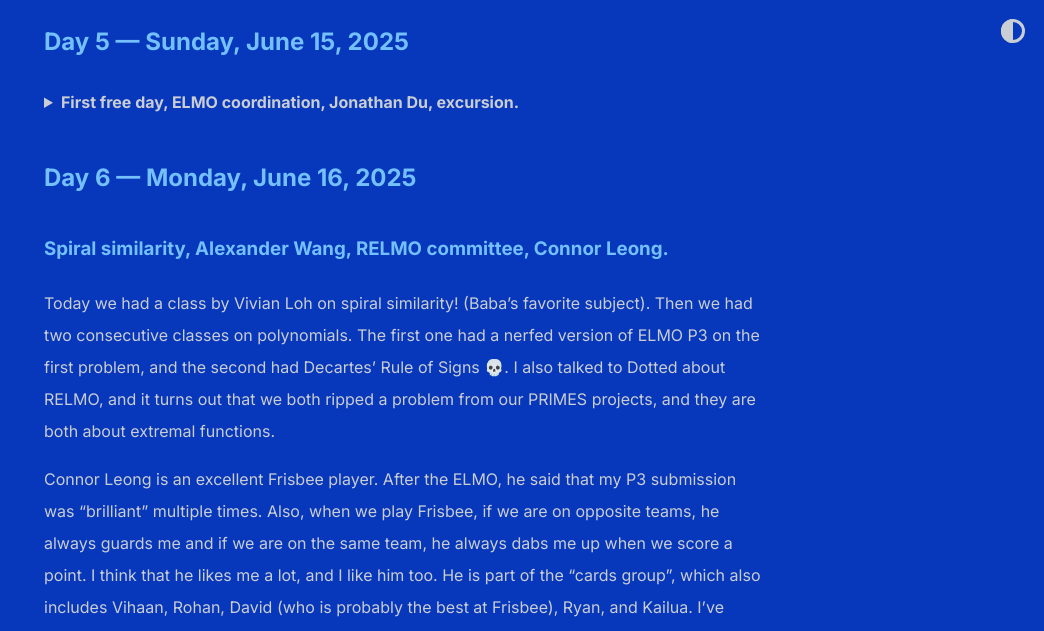
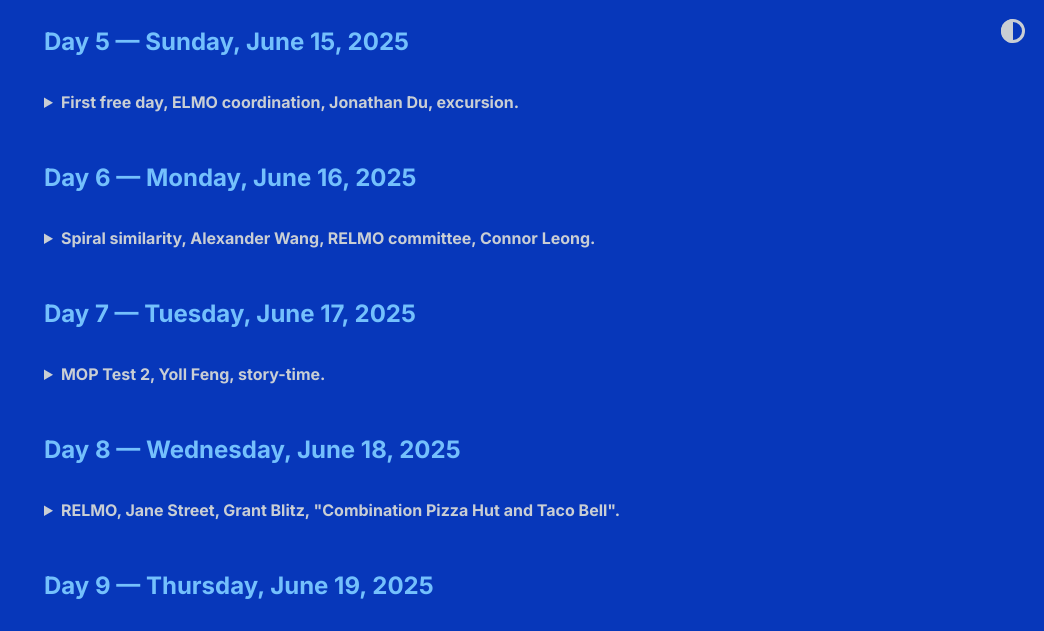
Before and after one commit to shihankanungo/shihankanungo.github.io, a Jekyll site: the page built from mop.md, in a window 1280 px wide and 1400 px high, scrolled down 1145 px. Shown: the top 631 px of the window, without its empty margins (236-1280 px from the left). Built offline with Jekyll 4.4.1, drawn with Linux system fonts in a browser that asks for light colours; some of the changed text lies outside the part shown.

Commit message:
Update mop.md

```diff
--- a/mop.md
+++ b/mop.md
@@ -146,7 +146,8 @@
 
 ## Day 6 &mdash; Monday, June 16, 2025
 
-### Spiral similarity, Alexander Wang, RELMO committee, Connor Leong.
+<details>
+<summary><b>Spiral similarity, Alexander Wang, RELMO committee, Connor Leong.</b></summary>
 
 Today we had a class by Vivian Loh on spiral similarity! (Baba’s favorite subject). Then we had two consecutive classes on polynomials. The first one had a nerfed version of ELMO P3 on the first problem, and the second had Decartes’ Rule of Signs 💀. I also talked to Dotted about RELMO, and it turns out that we both ripped a problem from our PRIMES projects, and they are both about extremal functions.
 
@@ -160,13 +161,15 @@
 
 <p align="center"><img src="/images/mop6.png" width="400"/> <br> <span style="color: gray"> Breakfast in the cafeteria. </span> </p>
 
-[↪️ Back to top](https://shihankanungo.github.io/mop)
+<a href="https://shihankanungo.github.io/mop">↪️ Back to top</a>
 
-<br>
+</details>
+
 
 ## Day 7 &mdash; Tuesday, June 17, 2025
 
-### MOP Test 2, Yoll Feng, story-time.
+<details>
+<summary><b>MOP Test 2, Yoll Feng, story-time.</b></summary>
 
 MOP Test 2 was today. Problem 1 was an anti-problem!!!! I spent almost 3 hours on it, and I seriously thought that I was going to get swept. But I got it eventually. Unfortunately, I didn’t have time to solve P2, which was hard. I had all the right ideas though, and if I had more time I think I would have got it. It turns out that I was kind of right to be scared &mdash; Jonathan and Oron both got swept, and I am predicting 720.
 
@@ -176,15 +179,16 @@
 
 Today was storytime; I had completely forgotten about it. I hadn’t checked my computer the whole day since I didn’t take it in my bag, so I didn’t see Baba’s message. I went after I called Baba and I saw the message, but it was too late. Hopefully, I will catch another one before MOP ends.
 
-In this MOP test, I didn’t make any mistakes. However, I think that I might have spent a bit too much time on P1 going down a rabbit hole. I think that I should remember to stop and look for alternate approaches; I sometimes trust my intuition too much.
+In this MOP test, I didn’t make any mistakes. However, I think that I might have spent a bit too much time on P1 going down a rabbit hole. I think that I should remember to stop and look for alternate approaches; I sometimes trust my intuition too much. <br>
 
-[↪️ Back to top](https://shihankanungo.github.io/mop)
+<a href="https://shihankanungo.github.io/mop">↪️ Back to top</a>
 
-<br>
+</details>
 
 ## Day 8 &mdash; Wednesday, June 18, 2025
 
-### RELMO, Jane Street, Grant Blitz, "Combination Pizza Hut and Taco Bell".
+<details>
+<summary><b>RELMO, Jane Street, Grant Blitz, "Combination Pizza Hut and Taco Bell".</b></summary>
 
 I worked on my RELMO problems today. It’s not easy to write problems; even if you’re trying to make them as bad as possible. I have a problem taken from my Geneson project; unfortunately I don’t know how to solve it. I was able to finish the second one; about the S-matrix conjecture.
 
@@ -196,15 +200,16 @@
 
 <p align="center"><img src="/images/mop8.png" width="500"/> <br> <span style="color: gray"> Estimathon! L to R: Daniel, Kevin, Tarun, Aryan, (also Michael, Oron). </span> </p>
 
-MOP test 3 is tomorrow; I want to make this my “comeback”. I would like to solve a hard problem; a problem that I’m proud of doing.
+MOP test 3 is tomorrow; I want to make this my “comeback”. I would like to solve a hard problem; a problem that I’m proud of doing. <br>
 
-[↪️ Back to top](https://shihankanungo.github.io/mop)
+<a href="https://shihankanungo.github.io/mop">↪️ Back to top</a>
 
-<br>
+</details>
 
 ## Day 9 &mdash; Thursday, June 19, 2025
 
-### MOP Test 3, "Combination Pizza Hut and Taco Bell", ANT, Jiahe Liu, story-time.
+<details>
+<summary><b>MOP Test 3, "Combination Pizza Hut and Taco Bell", ANT, Jiahe Liu, story-time.</b></summary>
 
 MOP Test 3 was today; I was able to solve P1 quite easily using _Combination Pizza Hut and Taco Bell_; essentially, we had a sequence with two properties and I called the first one _Pizza Hut_ and the second one _Taco Bell_. P2 was a hard geo problem (which only Tiger solved synthetically; everyone else complex bashed or used the isoptic cubic) &mdash; I just submitted the lyrics to _Combination Pizza Hut and Taco Bell_; I’m hoping to get a style score satisfying x(1-x)=0. P3 was a combo problem which I fakesolved (argh!!). I got the first idea, which was to make it a graph, but I thought there was only one possibility for the graph. I had even checked and rewritten my solution, but I didn’t catch the mistake. I believe I would have solved the problem if I had caught the mistake.
 
@@ -216,15 +221,17 @@
 
 I attended storytime today. The discussions were quite stimulating. We talked about old- vs. new MOP; how COVID affected math olympiads; Zuming Feng stories; and more. I’m glad that I attended, and I’ll definitely go again.
 
-Tomorrow, I will ask Evan Chen to make me a geo bashing handout. I’ve realized that I might become a geo antimain if I’m not careful. That’s something I do not want to be.
+Tomorrow, I will ask Evan Chen to make me a geo bashing handout. I’ve realized that I might become a geo antimain if I’m not careful. That’s something I do not want to be. <br>
 
-[↪️ Back to top](https://shihankanungo.github.io/mop)
+<a href="https://shihankanungo.github.io/mop">↪️ Back to top</a>
 
-<br>
+</details>
+
 
 ## Day 10 &mdash; Friday, June 20, 2025
 
-### Picture Day!! Problem Solving Geometry, and Probabilistic method; Alexander Wang
+<details>
+<summary><b>Picture Day!! Problem Solving Geometry, and Probabilistic method; Alexander Wang.</b></summary>
 
 Today was picture day!!
 
@@ -238,11 +245,12 @@
 
 <p align="center"><img src="/images/mop10a.jpg" width="400"/> <br> <span style="color: gray"> Alexander Wang aka <i>dottedcaculator</i> </span> </p>
 
-I’ve made far too many mistakes on the tests. Tomorrow is ELMO, and the TSTSTs are coming up. No more fooling around. I need to be 100% focused on the tests and make sure that I perform to the peak of my ability.
+I’ve made far too many mistakes on the tests. Tomorrow is ELMO, and the TSTSTs are coming up. No more fooling around. I need to be 100% focused on the tests and make sure that I perform to the peak of my ability. <br>
 
-[↪️ Back to top](https://shihankanungo.github.io/mop)
+<a href="https://shihankanungo.github.io/mop">↪️ Back to top</a>
 
-<br>
+</details>
+
 
 ## Day 11 &mdash; Saturday, June 21, 2025
 
```
